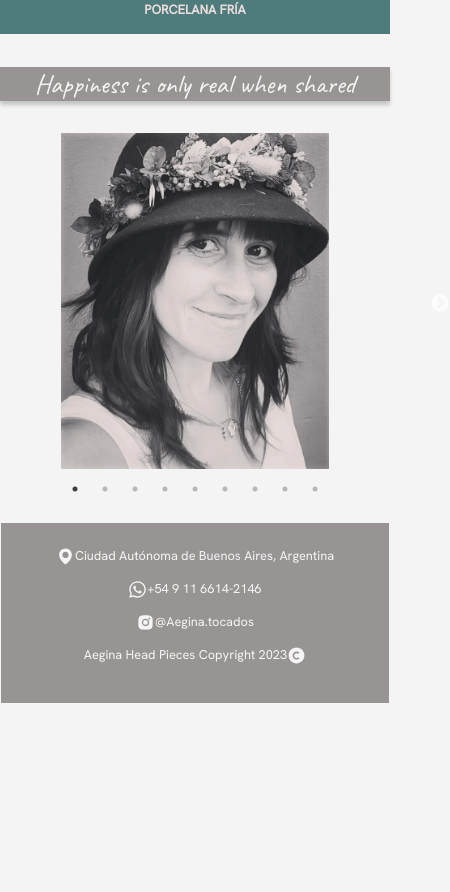
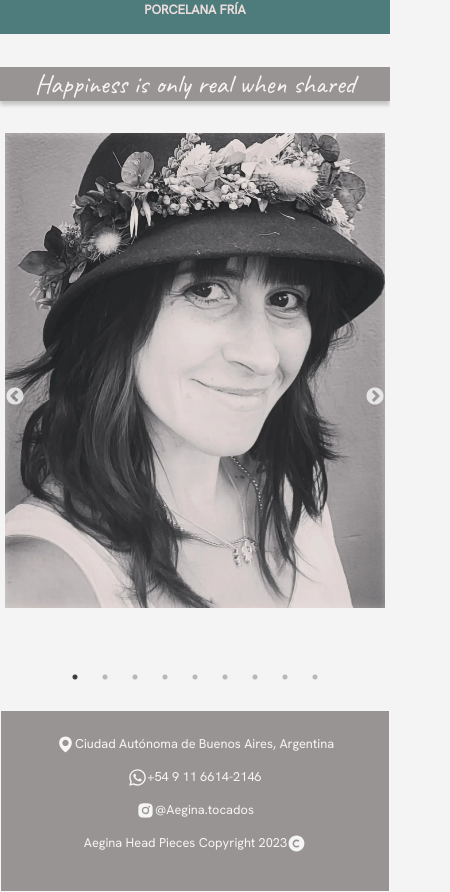
Before and after one commit to pedrotissone/aegina_tocados_tissone, a React (Create React App) app: page / in a window 390 px wide. Shown: the part 1034-1926 px from the top of the page, 450 px wide, since content can reach past the window. Before the commit the page ends 1738 px from the top, so only its background shows below. Built offline with nearby package versions, Linux system fonts and the light colour scheme; no server answers.

Commit message:
carrousel del footer corregido

```diff
--- a/src/App.css
+++ b/src/App.css
@@ -45,6 +45,11 @@ body{
 
 }
 
+.carrouselFooterDiv {
+  width: 450px;
+  margin: auto;
+}
+
 .paginaEnConstruccion {
   color: whitesmoke;
   margin: auto;
@@ -60,12 +65,26 @@ body{
   }
 }
 
+@media (max-width:583px) {
+
+  .carrouselFooterDiv {
+    width: 380px;
+    margin: auto;
+  }
+}
+
 @media (max-width: 465px) {
 
   .galeriaTitle {
     font-size: 1.7rem;
   }
+}
 
+@media (max-width: 385px) {
+
+  .carrouselFooterDiv {
+    width: 300px;
+  }
 }
 
 @media (max-width:320px) {
--- a/src/App.js
+++ b/src/App.js
@@ -38,7 +38,9 @@ function App() {
               <main className='main'>
                 <NavBarContainer />
                 <h2 className="galeriaTitle">Happiness is only real when shared</h2>
-                <Carrousel/>
+                <div className='carrouselFooterDiv'>
+                  <Carrousel/>
+                </div>
               </main>
               <footer className='footer'>
                 <Footer/>
--- a/src/componentes/Carrousel/carrousel.css
+++ b/src/componentes/Carrousel/carrousel.css
@@ -10,16 +10,16 @@
 } */
 
 .carrouselImagenes {
-    height: 450px;
-    margin: auto;
+    /* height: 450px; */
+    width: 450px;
 }
 
-/* .slick-prev, .slick-next {
+.slick-prev, .slick-next {
     visibility: hidden;
-    left: 0
-} */
+    left: 0;
+}
 
-.slick-next {
+/* .slick-next {
     visibility: visible !important;
     left: 430px !important;
     z-index: 1 !important;
@@ -29,10 +29,19 @@
     visibility:visible !important;
     right: 0px !important;
     z-index: 1 !important;
+} */
+
+@media (max-width: 583px) {
+
+    .carrouselImagenes {
+        width: 380px;
+        height: auto;
+    }
 }
 
-@media (max-width: 392px) {
+@media (max-width: 385px) {
+
     .carrouselImagenes {
-        height: 21rem;
+      width: 300px;
     }
-}
+  }
```
